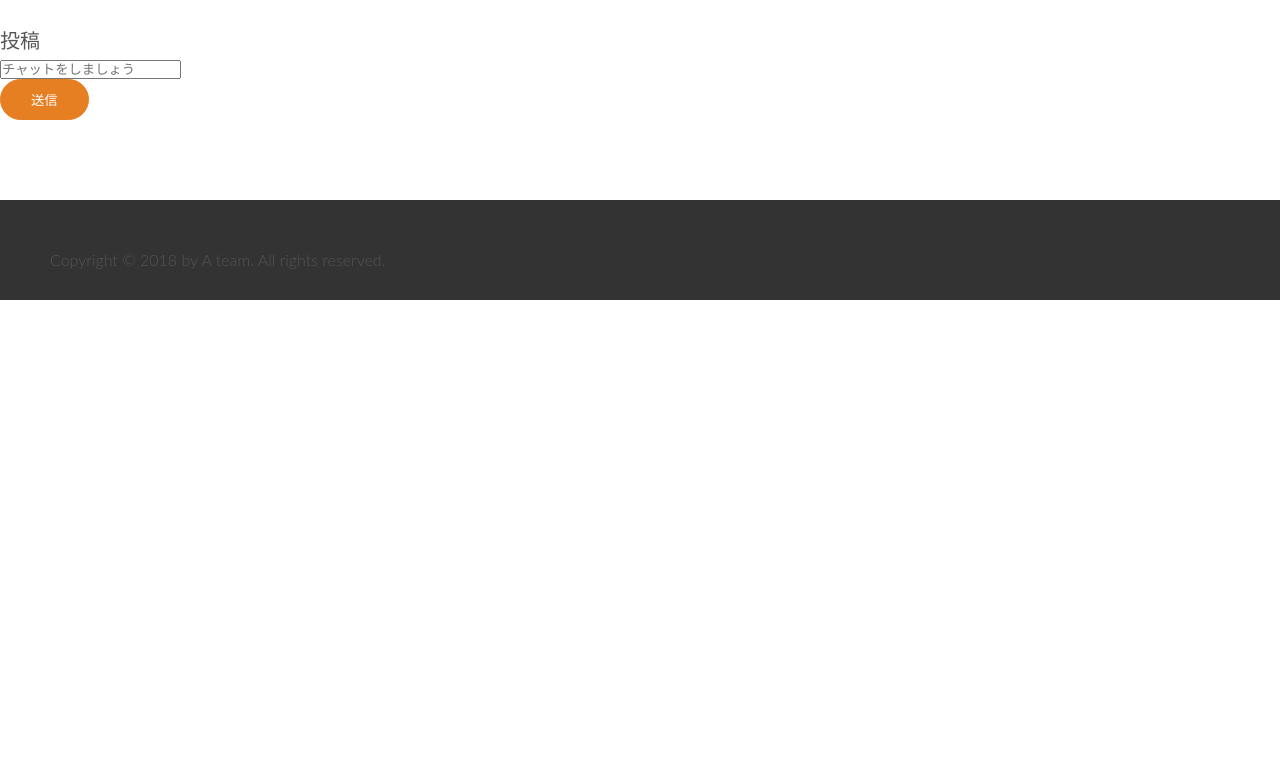
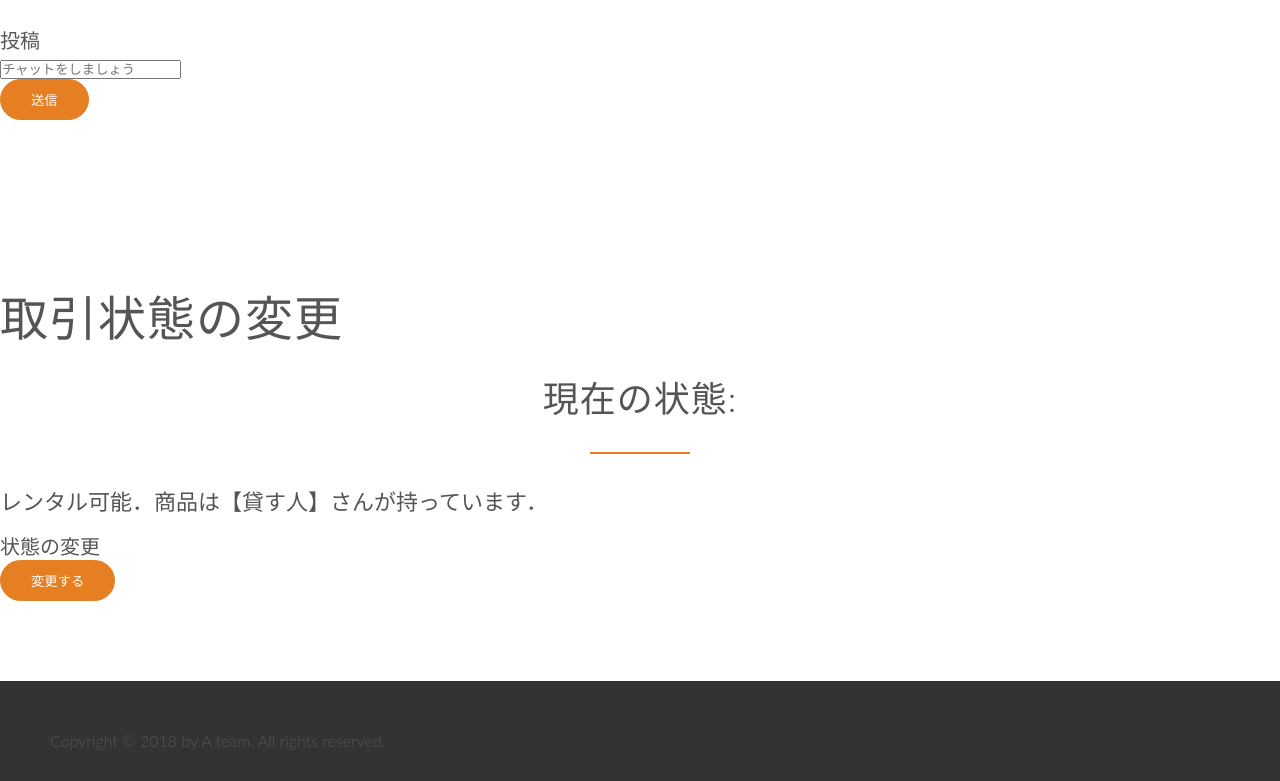
Before and after one commit to WataruKudo0914/web_eng, a Flask app: page /chat/detail/1 in a window 1280 px wide. Shown: the part 305-1086 px from the top of the page. Before the commit the page ends 605 px from the top, so only its background shows below. Run offline with Flask 2, Linux system fonts and the light colour scheme; data that the repository does not hold is empty; some libraries are stand-ins or nearby versions.

Commit message:
取引の状態保持　実装中

```diff
--- a/app.py
+++ b/app.py
@@ -136,6 +136,8 @@ def chat(id):
 
 @app.route("/chat/detail/<int:deal_id>")
 def chat_detail(deal_id):
+    deal = Deal_table.query.filter(Deal_table.deal_id==deal_id).all()
+    print(deal)
     chat=Chat_table.query.filter(Chat_table.deal_id==deal_id).all()
     chat_list=[]
     for num in range(len(chat)):
@@ -143,7 +145,7 @@ def chat_detail(deal_id):
         chat_dic["speaker"]=User_table.query.filter(User_table.id==chat[num].speaker).first().username
         chat_dic["chat_contents"]=chat[num].chat_contents
         chat_list.append(chat_dic)
-    return render_template("chat_detail.html",chat_list=chat_list,deal_id=deal_id)
+    return render_template("chat_detail.html",chat_list=chat_list,deal=deal,deal_id=deal_id)
 
 @app.route("/chat_result",methods=["POST"])
 def chat_result():
@@ -209,9 +211,10 @@ def rental_done():
     lender_id = request.form["lender_id"]
     borrower_id = request.form["borrower_id"]
     price = request.form["price"]
-    phase ="レンタル開始"
+    lender_check = False # 初期値はFalse
+    borrower_check = False
     new_deal = Deal_table(goods_id=goods_id,lender_id=lender_id,borrower_id=borrower_id,
-    price=price,phase=phase)
+    price=price,lender_check=lender_check,borrower_check=borrower_check)
     db.session.add(new_deal)
     db.session.commit()
     return render_template("rental_done.html")
@@ -222,6 +225,22 @@ def mypage():
     user_information = User_table.query.filter(User_table.id==id).first()
     return render_template("mypage.html",user_information=user_information)
 
+@app.route("/update_phase",methods=["POST"])
+def update_phase():
+    submitter_id = request.form["submitter_id"]
+    deal_id = request.form["deal_id"]
+    new_deal = Deal_table.query.filter(Deal_table.deal_id==deal_id).first()
+    if submitter_id == new_deal.lender_id: # 状態変更を申し出たのがlenderだったら
+        new_deal.lender_check = not new_deal.lender_check # チェックのブーリアンを反転
+    elif submitter_id == new_deal.borrower_id:
+        new_deal.borrower_check = not new_deal.borrower_check
+    else:
+        return render_template("error.html")
+    db.session.add(new_deal)
+    db.session.commit()
+    print('ここまで実行')
+    return redirect("/chat/detail/<int:deal_id>")
+
 
 
 #テーブルの初期化のコマンド、これをしないとSQLAlchemyがdbにアクセスできない。
--- a/templates/chat_detail.html
+++ b/templates/chat_detail.html
@@ -24,4 +24,23 @@
     <input type="hidden" name=deal_id value={{deal_id}}>
   </form>
 </section>
+<!-- 取引の状態を貸す人／借りる人が変更する -->
+<section class=deal_phase>
+  <h1>取引状態の変更</h1>
+  <h2>現在の状態:</h2>
+  {% if deal.lender_check and deal.borrower_check %}
+    <h3>レンタル中．商品は【借りる人】さんが持っています．</h3>
+  {% elif deal.lender_check %}
+    <h3>借りる人の承認が得られていません．</h3>
+  {% elif deal.borrower_check %}
+    <h3>貸す人の承認が得られていません．</h3>
+  {% else %}
+    <h3>レンタル可能．商品は【貸す人】さんが持っています．</h3>
+  {% endif %}
+  <form method="POST" action="/update_phase" enctype="multipart/form-data">
+    <label>状態の変更</label><br>
+    <input value="変更する" type="submit"/>
+    <input type="hidden" name=submitter_id value={{current_user.id}}>
+    <input type="hidden" name=deal_id value={{deal_id}}>
+  </form>
 {% endblock %}
```
